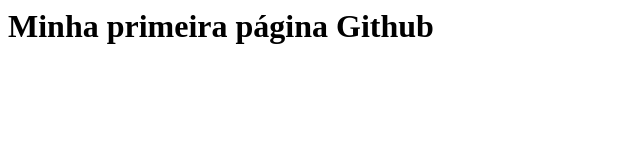
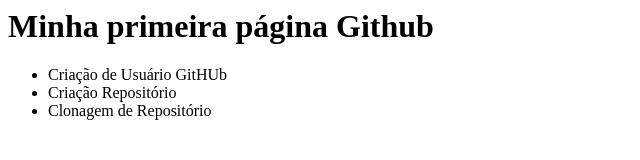
Before and after one commit to Lucas-EstudanteIFC/My-First-GitHub-Page, a plain HTML site: page index.html in a window 1280 px wide. Shown: the whole page, without its empty margins (0-640 px from the left). Drawn offline with Linux system fonts and the light colour scheme.

Commit message:
Criação lista arquivo index

```diff
--- a/index.html
+++ b/index.html
@@ -4,5 +4,10 @@
   </head>
   <body>
     <h1> Minha primeira página Github </h1>
+    <ul>
+      <li>Criação de Usuário GitHUb</li>
+      <li>Criação Repositório</li>
+      <li>Clonagem de Repositório</li>
+    </ul>
   </body>
 </html>
```
